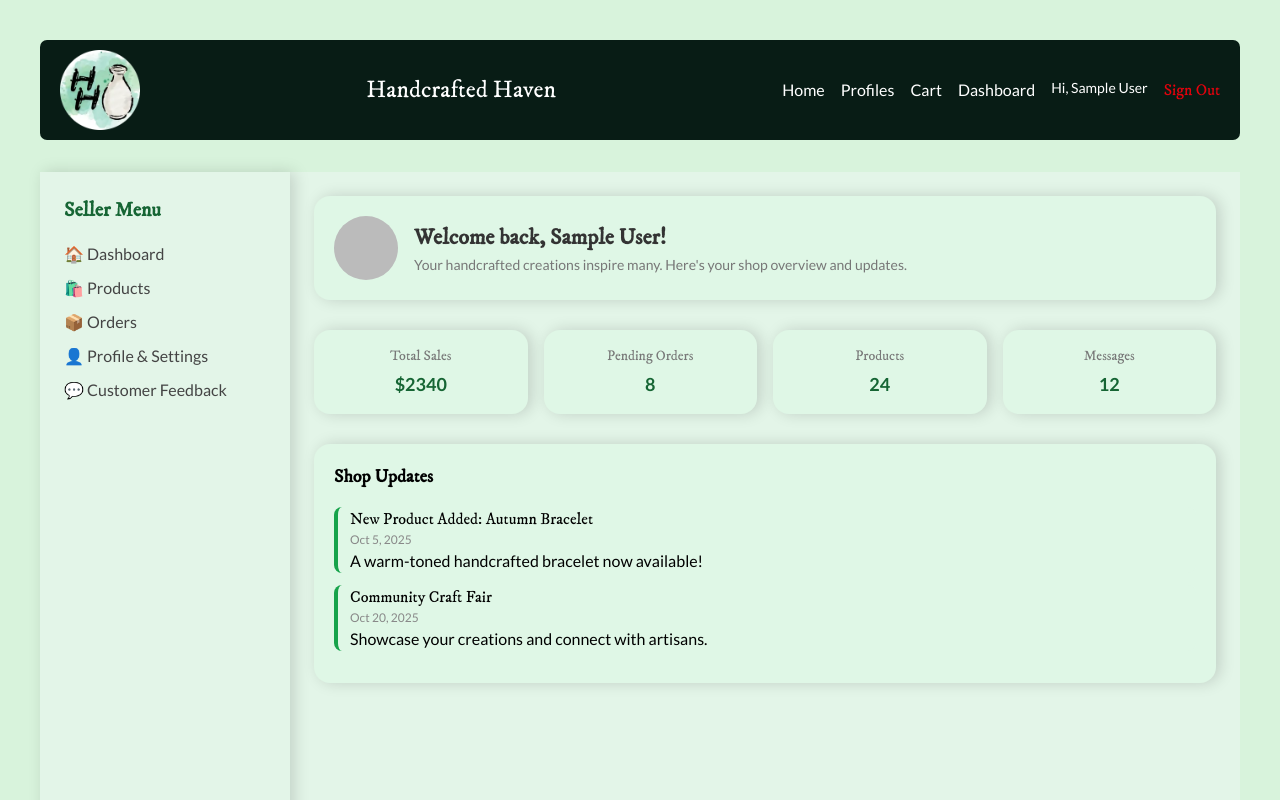
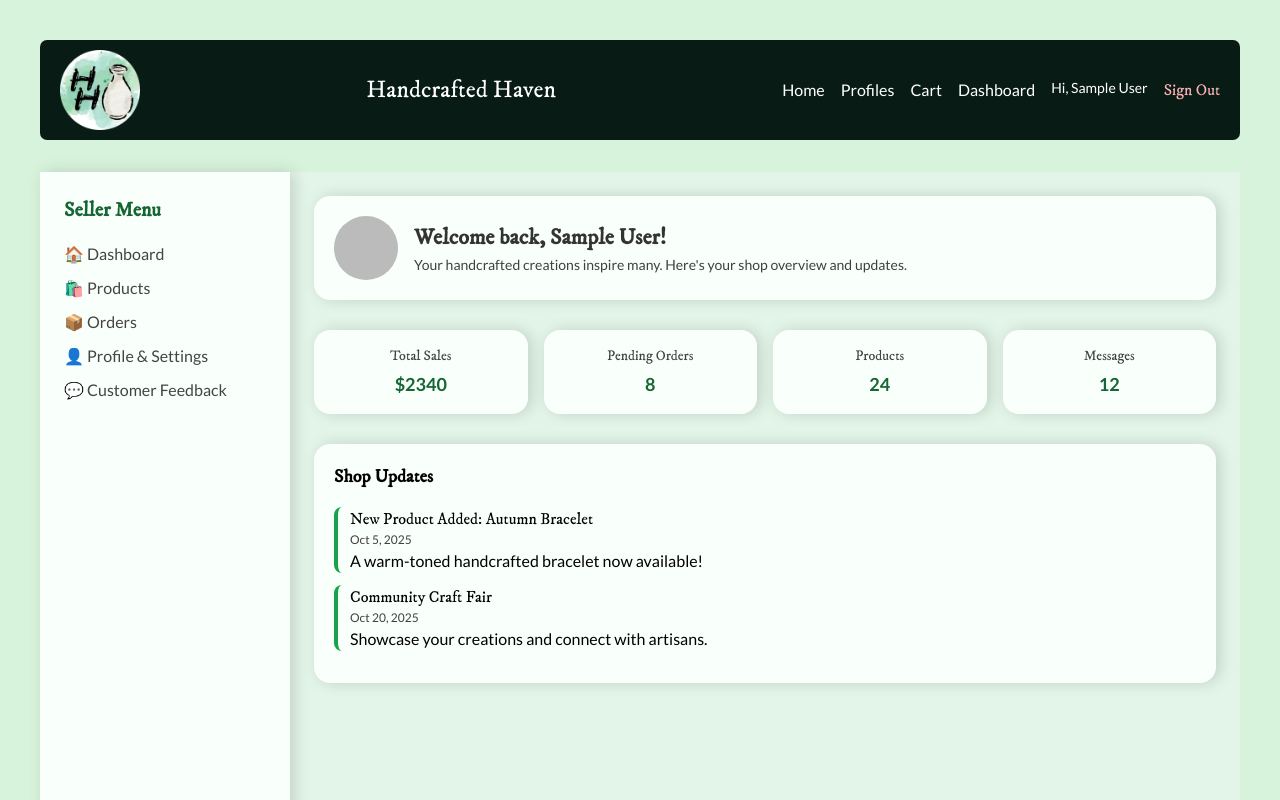
Before and after one commit to jcampos-94/wdd430-haven-craft, a Next.js app: page /sellerDashboard in a window 1280 px wide. Shown: the top 800 px of the page. Built offline with nearby package versions, Linux system fonts and the light colour scheme; no server answers; sample sign-in values are in the browser's storage.

Commit message:
CSS and HTML Accessibility

```diff
--- a/src/app/cart/page.tsx
+++ b/src/app/cart/page.tsx
@@ -1,13 +1,13 @@
-"use client";
-import { useEffect, useState } from "react";
-import Image from "next/image";
-import { useRouter } from "next/navigation";
-import styles from "./cartPage.module.css";
+'use client';
+import { useEffect, useState } from 'react';
+import Image from 'next/image';
+import { useRouter } from 'next/navigation';
+import styles from './cartPage.module.css';
 
 interface Product {
   name: string;
   price: number;
-  image: string;
+  image_url: string;
 }
 
 export default function CartPage() {
@@ -17,7 +17,7 @@ export default function CartPage() {
 
   // Load cart
   useEffect(() => {
-    const storedCart = JSON.parse(localStorage.getItem("cart") || "[]");
+    const storedCart = JSON.parse(localStorage.getItem('cart') || '[]');
     const numericCart = storedCart.map((item: any) => ({
       ...item,
       price: Number(item.price),
@@ -29,7 +29,7 @@ export default function CartPage() {
   const handleRemove = (index: number) => {
     const updatedCart = cart.filter((_, i) => i !== index);
     setCart(updatedCart);
-    localStorage.setItem("cart", JSON.stringify(updatedCart));
+    localStorage.setItem('cart', JSON.stringify(updatedCart));
   };
 
   // Calculate total
@@ -38,7 +38,7 @@ export default function CartPage() {
   // Go to checkout
   const handleCheckout = () => {
     if (cart.length > 0) {
-      router.push("/checkout");
+      router.push('/checkout');
     } else {
       setShowAlert(true);
       setTimeout(() => setShowAlert(false), 3000);
@@ -56,7 +56,7 @@ export default function CartPage() {
           {cart.map((p, index) => (
             <div key={index} className={styles.cartItem}>
               <Image
-                src={p.image}
+                src={p.image_url}
                 alt={p.name}
                 width={100}
                 height={100}
@@ -85,14 +85,16 @@ export default function CartPage() {
       <button
         onClick={handleCheckout}
         className={`${styles.checkoutBtn} ${
-          cart.length === 0 ? styles.disabled : ""
+          cart.length === 0 ? styles.disabled : ''
         }`}
       >
         Proceed to Checkout
       </button>
 
       {/* Alert (toast) */}
-      {showAlert && <div className={styles.alert}>⚠️ Add at least one item to continue</div>}
+      {showAlert && (
+        <div className={styles.alert}>⚠️ Add at least one item to continue</div>
+      )}
     </div>
   );
 }
--- a/src/app/components/Navigation.tsx
+++ b/src/app/components/Navigation.tsx
@@ -1,12 +1,12 @@
-"use client"
+'use client';
 
-import { useSession, signOut } from "next-auth/react"
-import Link from "next/link"
-import Image from "next/image"
-import styles from "../page.module.css"
+import { useSession, signOut } from 'next-auth/react';
+import Link from 'next/link';
+import Image from 'next/image';
+import styles from '../page.module.css';
 
 export function Navigation() {
-  const { data: session, status } = useSession()
+  const { data: session, status } = useSession();
 
   return (
     <nav className={styles.nav}>
@@ -28,7 +28,7 @@ export function Navigation() {
           Cart
         </Link>
 
-        {status === "loading" ? (
+        {status === 'loading' ? (
           <span className="text-gray-500">Loading...</span>
         ) : session ? (
           <>
@@ -39,8 +39,8 @@ export function Navigation() {
               Hi, {session.user?.name || session.user?.email}
             </span>
             <button
-              onClick={() => signOut({ callbackUrl: "/" })}
-              className="hover:underline text-red-600"
+              onClick={() => signOut({ callbackUrl: '/' })}
+              className="hover:underline text-[#FFB3B6]"
             >
               Sign Out
             </button>
@@ -52,5 +52,5 @@ export function Navigation() {
         )}
       </div>
     </nav>
-  )
+  );
 }
--- a/src/app/page.module.css
+++ b/src/app/page.module.css
@@ -106,7 +106,7 @@ a.secondary {
 }
 
 /* Browsing Filters */
-.filters{
+.filters {
   display: flex;
   justify-content: center;
   margin: 10px auto;
@@ -115,15 +115,15 @@ a.secondary {
   border-radius: 7px;
 }
 
-.filterCategory{
+.filterCategory {
   padding: 10px;
 }
 
-.filterLabel{
+.filterLabel {
   color: white;
 }
 
-.filterSelect{
+.filterSelect {
   background-color: whitesmoke;
   color: black;
   border-radius: 5px;
@@ -141,7 +141,7 @@ a.secondary {
 }
 
 .productCard {
-  background-color: #e9ffed !important;
+  background-color: #f9fffa;
   border-radius: 12px;
   box-shadow: 0 4px 12px rgba(0, 0, 0, 0.1);
   padding: 16px;
@@ -168,15 +168,15 @@ a.secondary {
 }
 
 .productPrice {
-  font-size: 16px;
-  font-weight: 600;
-  color: #009688;
+  font-size: 1.2em;
+  font-weight: bold;
+  color: #004740;
   margin-top: 4px;
 }
 
 .productSeller {
   margin-top: 2rem;
-  color: #333
+  color: #333;
 }
 
 .productRating {
@@ -320,7 +320,6 @@ a.secondary {
 
 @media (min-width: 768px) {
   .productCard {
-    background: rgba(255, 255, 255, 0.06);
     border: 1px solid rgba(255, 255, 255, 0.12);
     border-radius: 12px;
     padding: 16px 20px;
--- a/src/app/profile.module.css
+++ b/src/app/profile.module.css
@@ -21,17 +21,17 @@
   border-radius: 8px;
   padding: 7px 18px;
   font-size: 1.2rem;
-  font-weight: 600;
+  font-weight: 100;
   transition: all 0.3s ease;
 }
 
 .primaryBtn {
-  background-color: #33995a;
+  background-color: #0f4d27;
   color: #fff;
 }
 
 .primaryBtn:hover {
-  background-color: #0f4d27;
+  background-color: #33995a;
   transform: translateY(-2px);
 }
 
@@ -80,12 +80,17 @@
 }
 
 .artisanCard {
-  background: #dff7e6;
+  background: #f9fffa;
   border-radius: 12px;
   padding: 1rem;
   transition: all 0.3s ease;
   box-shadow: 0 2px 5px rgba(0, 0, 0, 0.05);
   text-align: center;
+}
+
+.artisanCard h2 {
+  margin-bottom: 0;
+  font-size: 1.3em;
 }
 
 .artisanCard:hover {
@@ -277,7 +282,7 @@
 /* Sidebar */
 .sidebar {
   width: 250px;
-  background: #e3f5e8;
+  background: #f9fffa;
   box-shadow: 4px 0 15px rgba(0, 0, 0, 0.15);
   padding: 24px;
   display: flex;
@@ -299,7 +304,7 @@
 }
 
 .navLink {
-  color: #444;
+  color: #444444;
   text-decoration: none;
   transition: color 0.3s ease;
 }
@@ -311,7 +316,7 @@
 .footerNote {
   text-align: center;
   font-size: 12px;
-  color: #aaa;
+  color: #404040;
 }
 
 /* Main */
@@ -321,8 +326,8 @@
 }
 
 /* Header */
-.header {
-  background: #dff7e6;
+.headerSection {
+  background: #f9fffa;
   border-radius: 16px;
   box-shadow: 4px 0 15px rgba(0, 0, 0, 0.15);
   padding: 20px;
@@ -352,7 +357,7 @@
 
 .welcomeText {
   font-size: 14px;
-  color: #777;
+  color: #404040;
 }
 
 /* Stats Grid */
@@ -364,7 +369,7 @@
 }
 
 .statCard {
-  background: #dff7e6;
+  background: #f9fffa;
   border-radius: 16px;
   text-align: center;
   padding: 16px;
@@ -377,8 +382,8 @@
   box-shadow: 4px 0 15px rgba(0, 0, 0, 0.15);
 }
 
-.statCard h3 {
-  color: #777;
+.statCard h2 {
+  color: #404040;
   font-size: 14px;
 }
 
@@ -391,7 +396,7 @@
 
 /* Updates */
 .updates {
-  background: #dff7e6;
+  background: #f9fffa;
   border-radius: 16px;
   box-shadow: 4px 0 15px rgba(0, 0, 0, 0.15);
   padding: 20px;
@@ -408,17 +413,17 @@
   border-left: 4px solid #16a34a;
   padding-left: 12px;
   margin-bottom: 12px;
-  background: #dff7e6;
+  background: #f9fffa;
   border-radius: 8px;
 }
 
 .updates li:hover {
-  background: #d0f4da;
+  background: #dff7e6;
 }
 
 .updates .date {
   font-size: 12px;
-  color: #888;
+  color: #404040;
 }
 
 /* Feedback */
--- a/src/app/profiles/ProfileInfo.tsx
+++ b/src/app/profiles/ProfileInfo.tsx
@@ -53,7 +53,7 @@ export default function ProfileInfo({ sellers }: { sellers: any[] }) {
             onClick={() => setShowSellerForm(true)}
             className={`${styles.btn} ${styles.primaryBtn}`}
           >
-            Become a Seller
+            🛍️ Become a Seller
           </button>
         </div>
         <p>
@@ -73,11 +73,11 @@ export default function ProfileInfo({ sellers }: { sellers: any[] }) {
                   className={styles.image}
                 />
               </div>
-              <h3>{artisan.name}</h3>
+              <h2>{artisan.name}</h2>
               <p className={styles.craft}>{artisan.craft}</p>
               <p className={styles.location}>{artisan.location}</p>
-              <Link href={`/sellerDashboard/${artisan.id}`}>
-                <button className={styles.viewBtn}>View Dashboard</button>
+              <Link href={`/profiles/${artisan.id}`}>
+                <button className={styles.viewBtn}>View Profile</button>
               </Link>
             </div>
           ))}
@@ -95,17 +95,17 @@ export default function ProfileInfo({ sellers }: { sellers: any[] }) {
         <div className={styles.processGrid}>
           <div>
             <span className={styles.icon}>🌱</span>
-            <h4>Sourcing</h4>
+            <h3>Sourcing</h3>
             <p>Eco-friendly raw materials</p>
           </div>
           <div>
             <span className={styles.icon}>🔨</span>
-            <h4>Crafting</h4>
+            <h3>Crafting</h3>
             <p>Handmade with precision</p>
           </div>
           <div>
             <span className={styles.icon}>📦</span>
-            <h4>Finishing</h4>
+            <h3>Finishing</h3>
             <p>Polish & quality check</p>
           </div>
         </div>
@@ -148,7 +148,7 @@ export default function ProfileInfo({ sellers }: { sellers: any[] }) {
         <ul className={styles.updateList}>
           {updates.map((u, i) => (
             <li key={i}>
-              <h4>{u.title}</h4>
+              <h3>{u.title}</h3>
               <p className={styles.updateDate}>{u.date}</p>
               <p>{u.description}</p>
             </li>
--- a/src/app/sellerDashboard/page.tsx
+++ b/src/app/sellerDashboard/page.tsx
@@ -52,7 +52,7 @@ function SellerDashboard() {
   return (
     <section className={styles.main}>
       {/* Header */}
-      <header className={styles.header}>
+      <section className={styles.headerSection}>
         <div className={styles.profilePic}>
           <Image
             src={user?.image || '/images/artisan-profile.png'}
@@ -70,7 +70,7 @@ function SellerDashboard() {
             overview and updates.
           </p>
         </div>
-      </header>
+      </section>
 
       {/* Dashboard Overview */}
       <section className={styles.statsGrid}>
@@ -81,7 +81,7 @@ function SellerDashboard() {
           { title: 'Messages', value: stats.messages },
         ].map((card, i) => (
           <div key={i} className={styles.statCard}>
-            <h3>{card.title}</h3>
+            <h2>{card.title}</h2>
             <p>{card.value}</p>
           </div>
         ))}
@@ -96,7 +96,7 @@ function SellerDashboard() {
           <ul>
             {updates.map((u, i) => (
               <li key={i}>
-                <h4>{u.title}</h4>
+                <h3>{u.title}</h3>
                 <p className={styles.date}>{u.date}</p>
                 <p>{u.description}</p>
               </li>
```
Also changed, not shown: src/app/ClientProductGrid.tsx (+34 -10 lines), src/app/cart/cartPage.module.css (+18 -6 lines).
